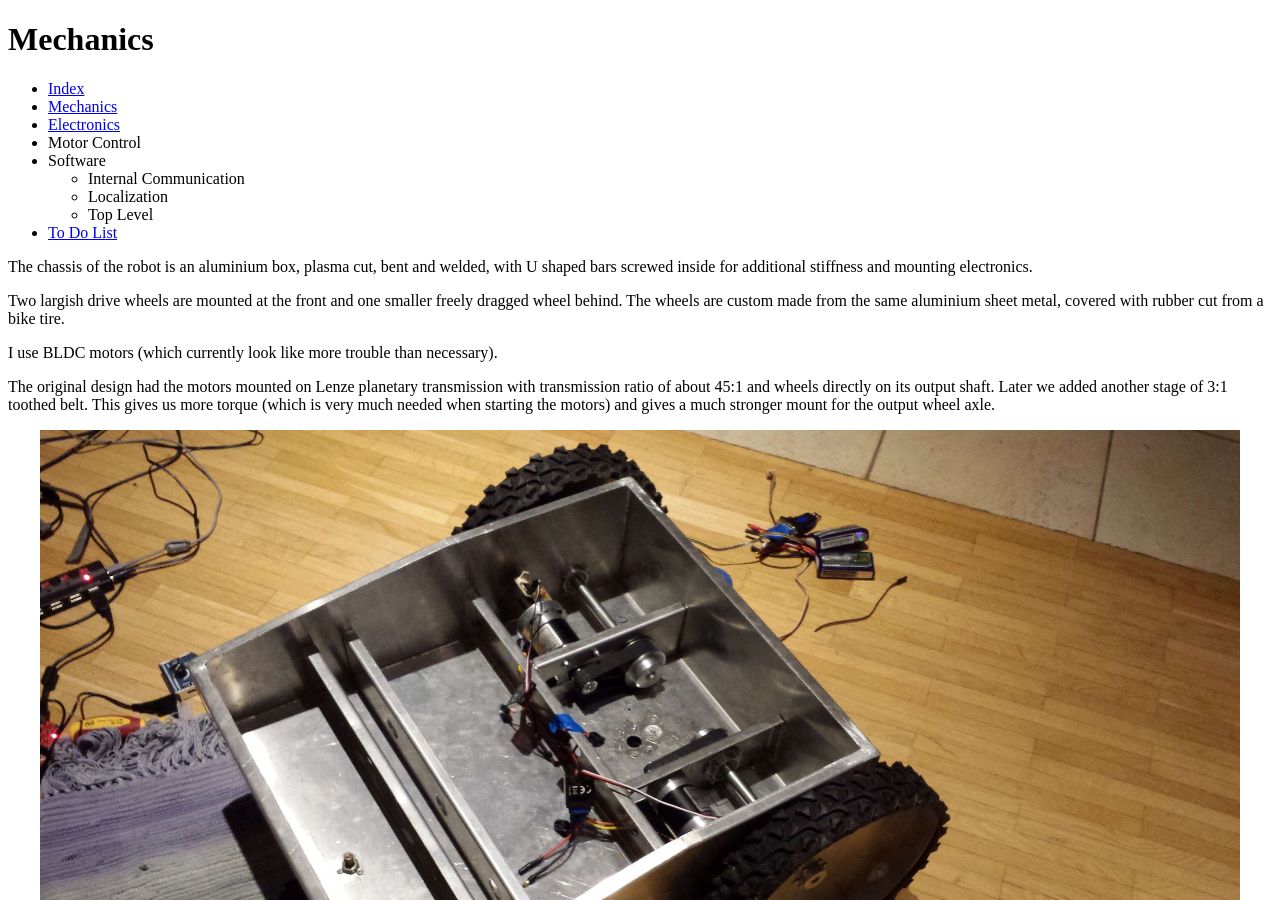
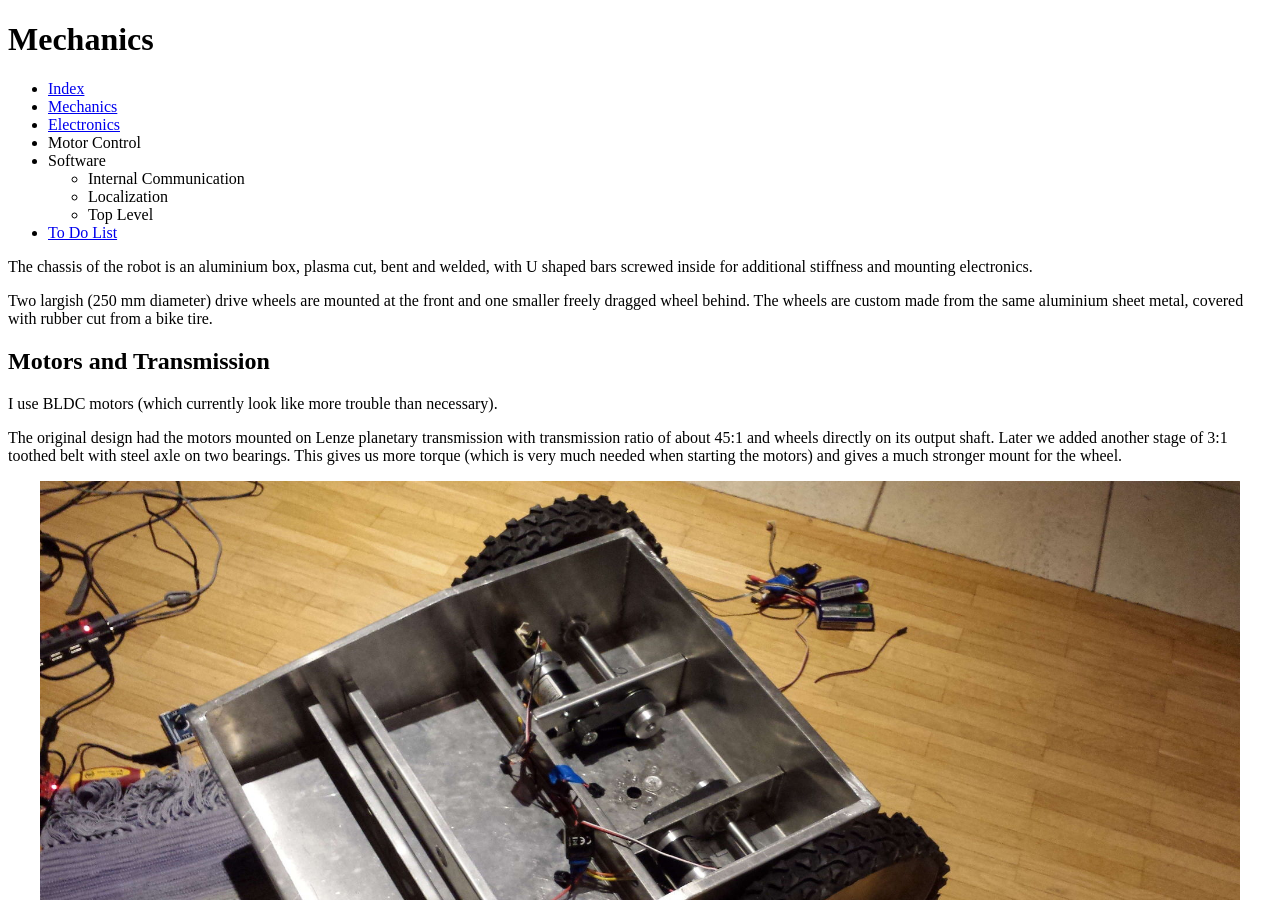
Before and after one commit to bluecube/robomower2, a Jekyll site: the page built from mechanics.markdown, in a window 1280 px wide and 900 px high. Built offline with Jekyll 4.4.1, drawn with Linux system fonts in a browser that asks for light colours.

Commit message:
Tweaking the mechanics page.

```diff
--- a/mechanics.markdown
+++ b/mechanics.markdown
@@ -6,17 +6,19 @@ layout: default
 The chassis of the robot is an aluminium box, plasma cut, bent and welded,
 with U shaped bars screwed inside for additional stiffness and mounting electronics.
 
-Two largish drive wheels are mounted at the front and one smaller freely dragged wheel behind.
+Two largish (250 mm diameter) drive wheels are mounted at the front and one smaller
+freely dragged wheel behind.
 The wheels are custom made from the same aluminium sheet metal, covered with
 rubber cut from a bike tire.
 
+## Motors and Transmission
 I use BLDC motors (which currently look like more trouble than necessary).
 
 The original design had the motors mounted on Lenze planetary transmission with
 transmission ratio of about 45:1 and wheels directly on its output shaft.
-Later we added another stage of 3:1 toothed belt. This gives us more torque (which
-is very much needed when starting the motors) and gives a much stronger mount for the
-output wheel axle.
+Later we added another stage of 3:1 toothed belt with steel axle on two bearings.
+This gives us more torque (which is very much needed when starting the motors) and
+gives a much stronger mount for the wheel.
 
 ![Overview]({{ site.baseurl }}/img/2014-02/overview.jpg)
 ![Transmission - mounted]({{ site.baseurl }}/img/2014-02/transmission.jpg)
```
